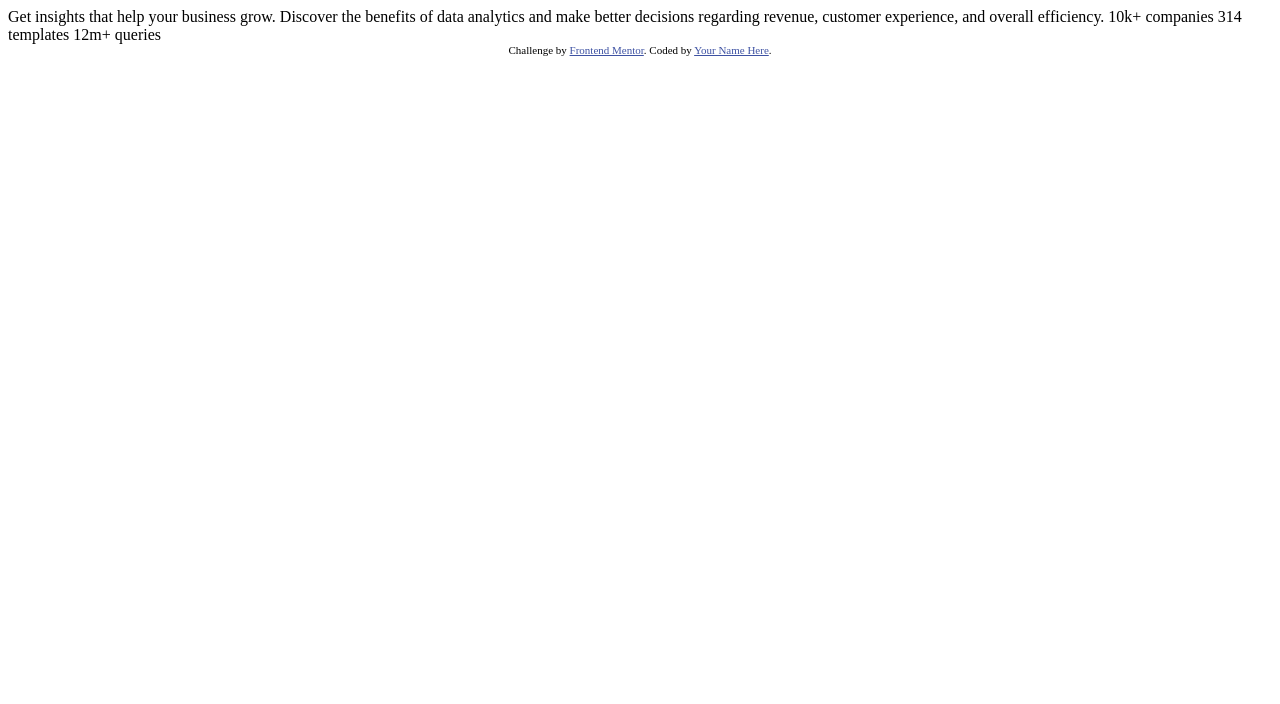
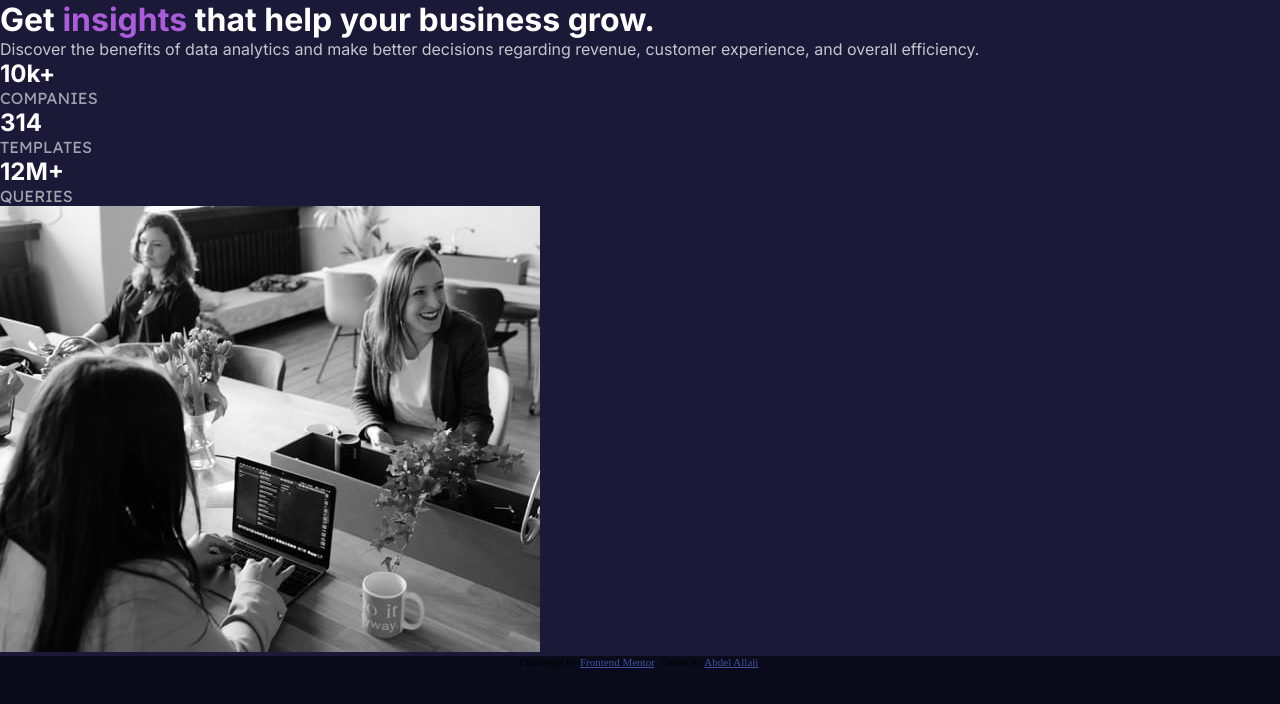
Before and after one commit to Abdel-2020/stats-preview-card-component-main, a plain HTML site: page index.html in a window 1280 px wide. Drawn offline with Linux system fonts and the light colour scheme.

Commit message:
base styling completed

```diff
--- a/index.html
+++ b/index.html
@@ -1,33 +1,59 @@
 <!DOCTYPE html>
 <html lang="en">
+
 <head>
   <meta charset="UTF-8">
-  <meta name="viewport" content="width=device-width, initial-scale=1.0"> <!-- displays site properly based on user's device -->
+  <meta name="viewport" content="width=device-width, initial-scale=1.0">
+  <!-- displays site properly based on user's device -->
 
   <link rel="icon" type="image/png" sizes="32x32" href="./images/favicon-32x32.png">
+
+  <link rel="stylesheet" href="styles.css">
 
   <title>Frontend Mentor | Stats preview card component</title>
 
   <!-- Feel free to remove these styles or customise in your own stylesheet 👍 -->
   <style>
-    .attribution { font-size: 11px; text-align: center; }
-    .attribution a { color: hsl(228, 45%, 44%); }
+    .attribution {
+      font-size: 11px;
+      text-align: center;
+    }
+
+    .attribution a {
+      color: hsl(228, 45%, 44%);
+    }
   </style>
 </head>
+
 <body>
 
-  Get insights that help your business grow.
+  <main class="card-container">
 
-  Discover the benefits of data analytics and make better decisions regarding revenue, customer
-  experience, and overall efficiency.
+    <section class="content">
 
-  10k+ companies
-  314 templates
-  12m+ queries
+      <h1 class="card-title">Get <span class="insights">insights</span> that help your business grow.</h1>
+
+      <p class="card-text">Discover the benefits of data analytics and make better decisions regarding revenue, customer
+        experience, and overall efficiency.</p>
+
+      <h2 class="stat-title">10k+</h2>
+      <p class="stat-text">companies</p>
+      <h2 class="stat-title">314</h2>
+      <p class="stat-text">templates</p>
+      <h2 class="stat-title">12M+</h2>
+      <p class="stat-text">queries</p>
+    </section>
+
+    <section class="image">
+      <img src="images/image-header-desktop.jpg" alt="Women working on macbooks in an office">
+    </section>
+
+  </main>
 
   <div class="attribution">
     Challenge by <a href="https://www.frontendmentor.io?ref=challenge" target="_blank">Frontend Mentor</a>.
-    Coded by <a href="#">Your Name Here</a>.
+    Coded by <a href="https://github.com/Abdel-2020">Abdel Allali</a>.
   </div>
 </body>
+
 </html>
--- /dev/null
+++ b/styles.css
@@ -0,0 +1,75 @@
+/*General Styling*/
+
+@import url('https://fonts.googleapis.com/css2?family=Inter:wght@400;700&family=Lexend+Deca&display=swap');
+
+
+:root{
+    --very-dark-blue:hsl(233, 47%, 7%);
+    --dark-desaturated-blue: hsl(244, 38%, 16%);
+    --soft-violet:hsl(277, 64%, 61%);
+    --white:hsl(0, 0%, 100%);
+    --slightly-trasnparent-white-paragraph:hsla(0, 0%, 100%, 0.75);
+    --slightly-transparent-white-stat-text: hsla(0, 0%, 100%, 0.6);
+}
+
+*{
+    box-sizing:border-box;
+    margin:0;
+    padding:0;
+}
+
+
+body{
+    background-color:var(--very-dark-blue);
+}
+
+p{
+    font-size:16px;
+}
+
+.card-container{
+    background-color: var(--dark-desaturated-blue);
+}
+
+
+/*End of General Styling*/
+
+
+
+/*Card Heading/Text Section*/
+
+
+.card-title{
+    font-family:'Inter', sans-serif;
+    color: var(--white);
+    font-size: 2rem;
+
+}
+
+.insights{
+    color:var(--soft-violet);
+}
+
+
+.card-text{
+    font-family:'Inter', sans-serif;
+    color:var(--slightly-trasnparent-white-paragraph);
+    font-weight: 400;
+}
+
+/*End of Card Heading/Text Section*/
+
+/*Stat Section*/
+.stat-title{
+    font-family:'inter', sans-serif;
+    color:var(--white);
+    font-weight: 700;
+}
+
+.stat-text{
+    font-family:'Lexend Deca', sans-serif;
+    color:var(--slightly-transparent-white-stat-text);
+    font-weight: 400;
+    text-transform: uppercase;
+}
+/*End of Stat Section*/
```
